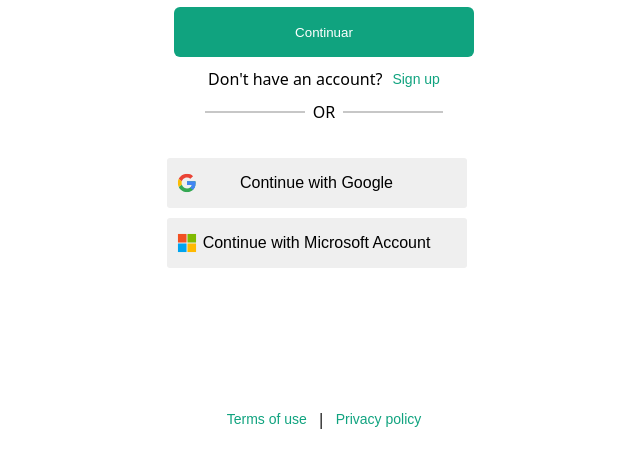
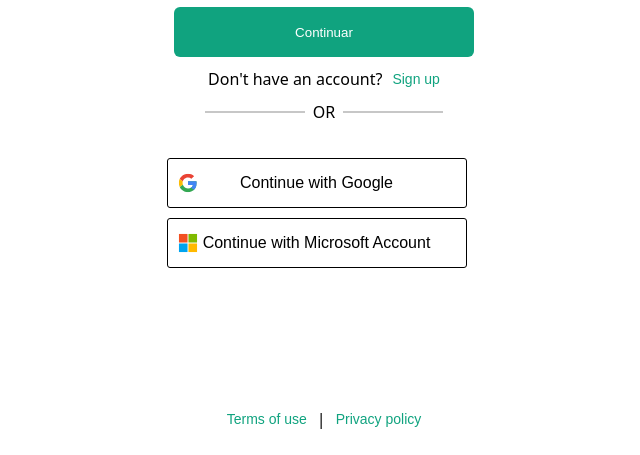
Before and after one commit to HenriqueCl99/login-OpenAI, a plain HTML site: page index.html in a window 1280 px wide. Shown: the part 345-800 px from the top of the page, without its empty margins (316-956 px from the left). Drawn offline with Linux system fonts and the light colour scheme.

```diff
--- a/style.css
+++ b/style.css
@@ -120,20 +120,21 @@ button {
     border-width: 1px;
     transition: .5s ease;
     margin-left: -10px;
+    background-color: #ffffff;
 }
 
 #gmail-button {
     position: relative;
     padding: 10px 20px;
     font-size: 16px;
-    border: 1px;
+    border: 1px solid ;
 }
 
 #microsoft-button {
     position: relative;
     padding: 10px 20px;
     font-size: 16px;
-    border: 1px;
+    border: 1px solid;
 }
 
 #gmail-button::before {
```
